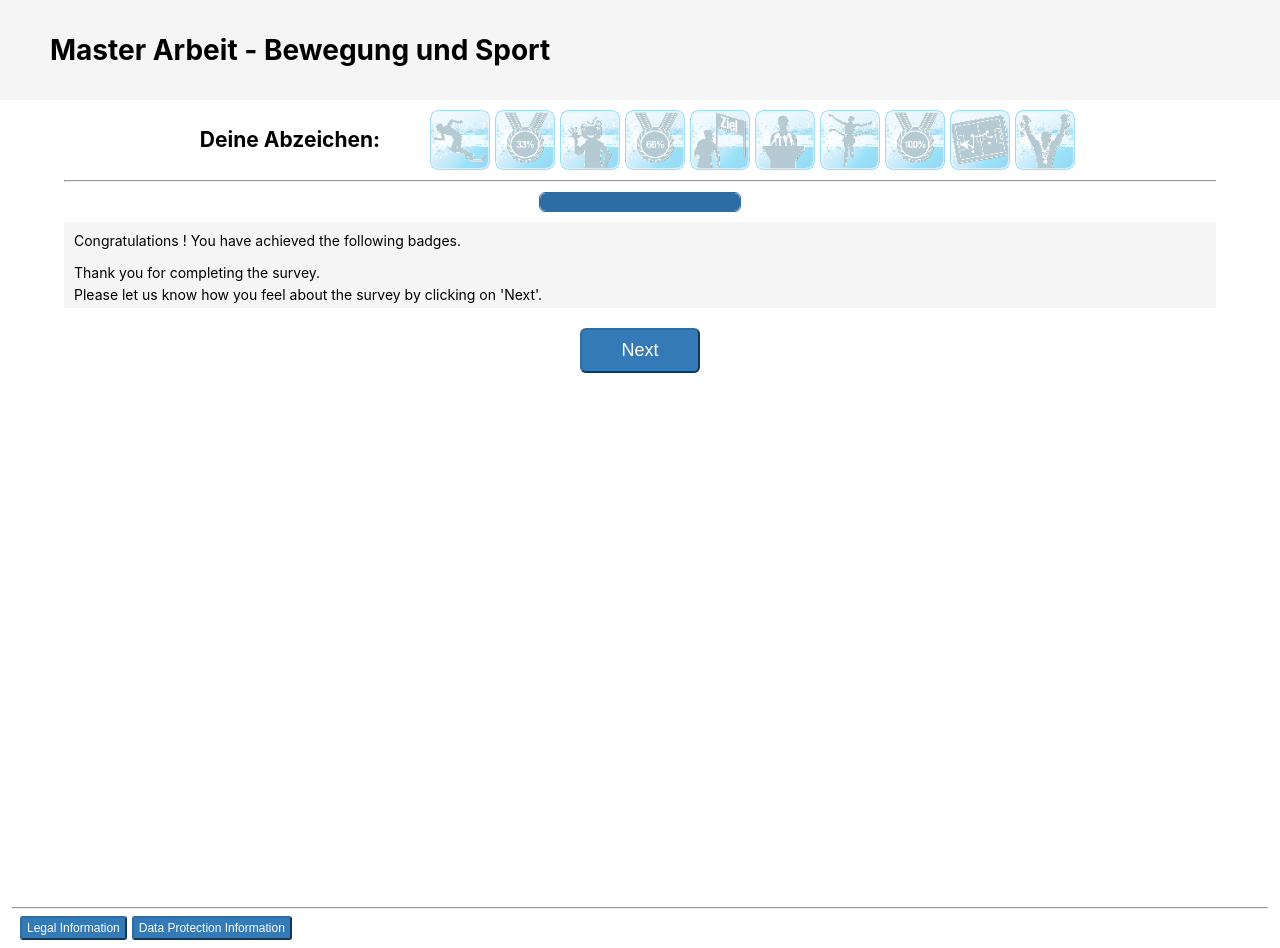
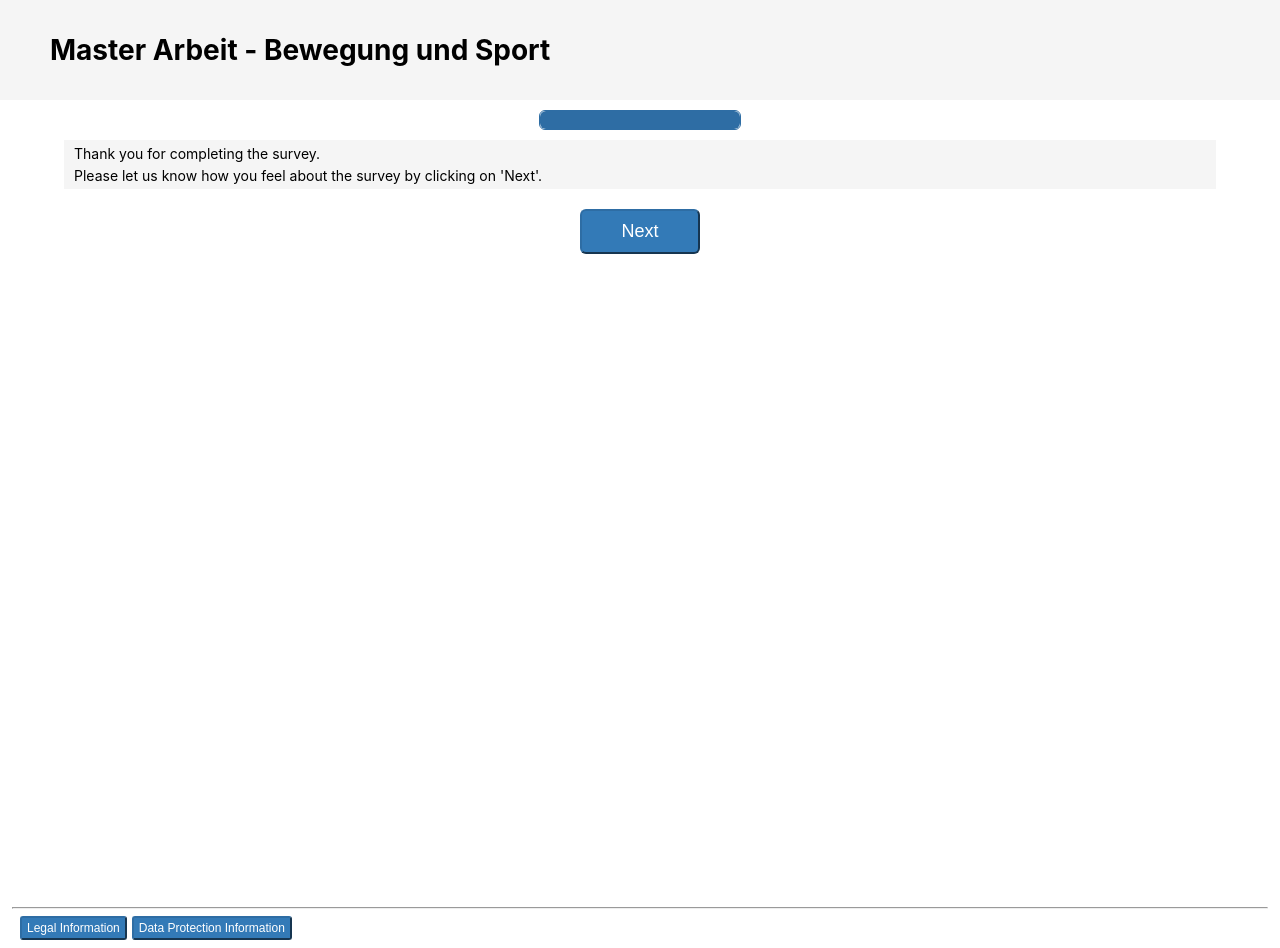
Before and after one commit to SwathiKrishnaraja/gamification_survey, a React (Create React App) app in the folder client/: page /Dashboard in a window 1280 px wide. Built offline with nearby package versions, Linux system fonts and the light colour scheme; the HTML template or start-up script is replaced by a standard one; what survey-react would draw is missing.

Commit message:
feat: add dashboard for leaderboard survey
* includes refactoring

```diff
--- a/client/src/components/DashboardComponent.tsx
+++ /dev/null
@@ -1,47 +0,0 @@
-import React, { Fragment } from 'react'
-import { useHistory } from 'react-router-dom'
-import { useSelector } from 'react-redux'
-import { Badge } from '../types/types'
-import { RootState } from '../reducer/reducer'
-
-type RenderBadge = {
-    src: any,
-    name: string,
-    description: string
-}
-
-const DashboardComponent = () => {
-    const listOfAchievedBadges: Array<Badge> = useSelector((state: RootState) => state.addBadgeReducer)
-    const history = useHistory()
-    const handleNextButton = () => {
-        history.push('/PostSurvey')
-    }
-
-    return (
-        <Fragment>
-            <div className='dashboard'>
-                <span style={{ margin: 10 }}>Congratulations ! You have achieved the following badges.</span>
-                {listOfAchievedBadges
-                    .filter(badge => badge.isAchieved)
-                    .map(badge => (<RenderBadge key={badge.id} src={badge.src} name={badge.name} description={badge.description} />))}
-                <span style={{ marginLeft: 10, marginTop: 5 }}>Thank you for completing the survey. </span>
-                <span style={{ marginLeft: 10, marginTop: 5, marginBottom: 5 }}>Please let us know how you feel about the survey by clicking on 'Next'.</span>
-            </div >
-            <button style={{ marginTop: 20 }} className="continue-button" onClick={handleNextButton}>Next</button>
-        </Fragment>
-
-    )
-}
-export default DashboardComponent
-
-const RenderBadge = ({ src, name, description }: RenderBadge) => {
-    return (
-        <div className='dashboard-badge-div'>
-            <img alt={name} src={src} />
-            <div className='dashboard-badge-elements'>
-                <span style={{ marginTop: 5, marginLeft: 5 }}>{name}</span>
-                <span style={{ marginLeft: 5 }}>{description}</span>
-            </div>
-        </div>
-    )
-}
--- /dev/null
+++ b/client/src/components/dashboard/DashboardComponent.tsx
@@ -0,0 +1,33 @@
+import React, { Fragment } from 'react'
+import { useHistory } from 'react-router-dom'
+import { Badge } from '../../types/types'
+import RenderGamifiedBadgesDashboard from './RenderGamifiedBadgesDashboard'
+import RenderLeaderboardDashboard from './RenderLeaderboardDashboard'
+
+type Props = {
+    mode: string,
+    listOfAchievedBadges: Array<Badge>,
+    pointsAchieved: number
+}
+
+const DashboardComponent: React.FC<Props> = ({ mode, listOfAchievedBadges, pointsAchieved }) => {
+    const history = useHistory()
+    const handleNextButton = () => {
+        history.push('/PostSurvey')
+    }
+
+    return (
+        <Fragment>
+            <div className='dashboard'>
+                {mode === 'badges' ? <RenderGamifiedBadgesDashboard listOfAchievedBadges={listOfAchievedBadges} /> : null}
+                {mode === 'leaderboard' ? <RenderLeaderboardDashboard pointsAchieved={pointsAchieved} /> : null}
+
+                <span style={{ marginLeft: 10, marginTop: 5 }}>Thank you for completing the survey. </span>
+                <span style={{ marginLeft: 10, marginTop: 5, marginBottom: 5 }}>Please let us know how you feel about the survey by clicking on 'Next'.</span>
+            </div >
+            <button style={{ marginTop: 20 }} className="continue-button" onClick={handleNextButton}>Next</button>
+        </Fragment >
+
+    )
+}
+export default DashboardComponent
--- /dev/null
+++ b/client/src/components/dashboard/RenderGamifiedBadgesDashboard.tsx
@@ -0,0 +1,36 @@
+import React, { Fragment } from 'react'
+import { Badge } from '../../types/types'
+
+type RenderBadgeProps = {
+    src: any,
+    name: string,
+    description: string
+}
+
+const RenderBadge: React.FC<RenderBadgeProps> = ({ src, name, description }) => {
+    return (
+        <div className='dashboard-badge-div'>
+            <img alt={name} src={src} />
+            <div className='dashboard-badge-elements'>
+                <span style={{ marginTop: 5, marginLeft: 5 }}>{name}</span>
+                <span style={{ marginLeft: 5 }}>{description}</span>
+            </div>
+        </div>
+    )
+}
+
+
+type RenderGamifiedBadgesDashboardProps = {
+    listOfAchievedBadges: Array<Badge>
+}
+const RenderGamifiedBadgesDashboard: React.FC<RenderGamifiedBadgesDashboardProps> = ({ listOfAchievedBadges }) => {
+    return <Fragment>
+        <span style={{ margin: 10 }}>Congratulations ! You have achieved the following badges.</span>
+        {listOfAchievedBadges
+            .filter(badge => badge.isAchieved)
+            .map(badge => (<RenderBadge key={badge.id} src={badge.src} name={badge.name} description={badge.description} />))}
+    </Fragment>
+
+}
+
+export default RenderGamifiedBadgesDashboard
--- /dev/null
+++ b/client/src/components/dashboard/RenderLeaderboardDashboard.tsx
@@ -0,0 +1,19 @@
+import React, { Fragment } from 'react'
+import createABarGraphElement, { barGraphElements } from '../../helpers/createLeaderboardElements'
+import LeaderboardComponent from '../LeaderboardComponent'
+
+type Props = {
+    pointsAchieved: number
+}
+const RenderLeaderboardDashboard: React.FC<Props> = ({ pointsAchieved }) => {
+    const { zeus, ron, han, jonas } = barGraphElements
+    const user = createABarGraphElement('You', pointsAchieved, pointsAchieved / 10, 'blue')
+    const listOfComponents: Array<React.ReactElement> = [zeus, ron, han, jonas, user]
+    return <Fragment>
+        <span style={{ margin: 10 }}>Congratulations ! You have achieved the {pointsAchieved} points.</span>
+        <LeaderboardComponent points={pointsAchieved} listOfComponents={listOfComponents} />
+    </Fragment>
+
+}
+
+export default RenderLeaderboardDashboard
--- /dev/null
+++ b/client/src/helpers/createLeaderboardElements.tsx
@@ -0,0 +1,18 @@
+import React from 'react'
+
+const createABarGraphElement = (name: string, points: number, height: number, color: string = '#337ab7'): React.ReactElement => {
+
+    return <div className='leader-element' key={Math.random()}>
+        <span>{points} </span>
+        <div style={{ width: 40, height: height, backgroundColor: color, marginLeft: 10 }}> </div>
+        <span> {name} </span>
+    </div >
+}
+const zeus = createABarGraphElement('zeus', 2200, 220)
+const ron = createABarGraphElement('ron', 800, 80)
+const han = createABarGraphElement('han', 1200, 120)
+const jonas = createABarGraphElement('jonas', 500, 50)
+
+export default createABarGraphElement
+
+export const barGraphElements = { zeus, ron, han, jonas }
--- a/client/src/pages/Dashboard.tsx
+++ b/client/src/pages/Dashboard.tsx
@@ -1,22 +1,39 @@
-import React, { Fragment } from 'react';
+import React, { Fragment, useState } from 'react';
 import Header from '../components/Header';
 import Footer from '../components/Footer';
 import Badges from '../components/Badges'
 import { useTranslation } from 'react-i18next';
 import CustomProgressBar from '../components/CustomProgressBar'
-import DashboardComponent from '../components/DashboardComponent';
-
+import DashboardComponent from '../components/dashboard/DashboardComponent';
+import { Badge } from '../types/types';
+import { useSelector } from 'react-redux';
+import { RootState } from '../reducer/reducer';
 
 
 const Dashboard = () => {
     const { t } = useTranslation()
+
+    const listOfAchievedBadges: Array<Badge> = useSelector((state: RootState) => state.addBadgeReducer)
+    const pointsAchieved: number = useSelector((state: RootState) => state.addPointsReducer)
+
+    let mode: string = ''
+    if (listOfAchievedBadges.length > 1) {
+        mode = 'badges'
+    } else if (pointsAchieved > 100) {
+        mode = 'leaderboard'
+    }
+
+
     return (
         <div className="container">
             <Header children={<></>} />
             <div className="main-body">
-                <Badges />
+                {mode === 'badges' ? <Badges /> : null}
                 <CustomProgressBar progress={100} />
-                <DashboardComponent />
+                <DashboardComponent
+                    mode={mode}
+                    listOfAchievedBadges={listOfAchievedBadges}
+                    pointsAchieved={pointsAchieved} />
             </div>
 
             <Footer />
--- a/client/src/pages/LeaderboardSurvey.tsx
+++ b/client/src/pages/LeaderboardSurvey.tsx
@@ -7,26 +7,14 @@ import ExitSurvey from '../components/ExitSurvey'
 import { useDispatch, useSelector } from 'react-redux';
 import { RootState } from '../reducer/reducer';
 import LeaderboardComponent from '../components/LeaderboardComponent'
-
-
-const createABarGraphElement = (name: string, points: number, height: number, color: string = '#337ab7'): React.ReactElement =>
-    <div className='leader-element' key={Math.random()} >
-        <span> {points}</span >
-        <div style={{ width: 40, height: height, backgroundColor: color, marginLeft: 10 }}></div>
-        <span>{name}</span>
-    </div >
-
-const zeus = createABarGraphElement('zeus', 2200, 220)
-const ron = createABarGraphElement('ron', 800, 80)
-const han = createABarGraphElement('han', 1200, 120)
-const jonas = createABarGraphElement('jonas', 500, 50)
+import createABarGraphElement, { barGraphElements } from '../helpers/createLeaderboardElements'
 
 
 const LeaderBoardSurvey = () => {
     const [progress, setProgress] = useState<number>(0)
     const dispatch = useDispatch()
     const pointsFromReduxStore = useSelector((state: RootState) => state.addPointsReducer)
-
+    const { zeus, ron, han, jonas } = barGraphElements
 
     const handleProgress = () => {
         if (progress === 88) {
```
